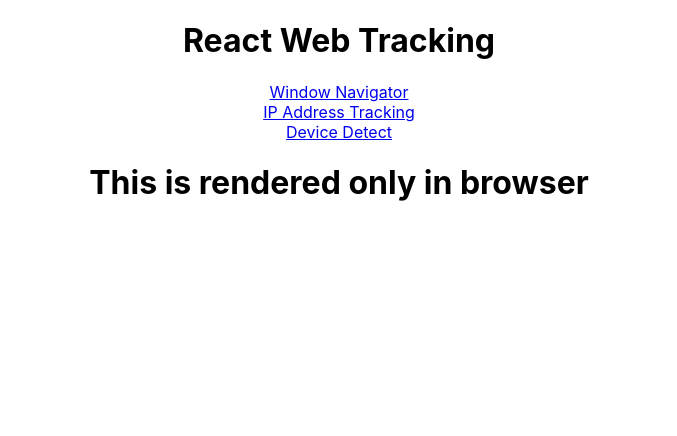
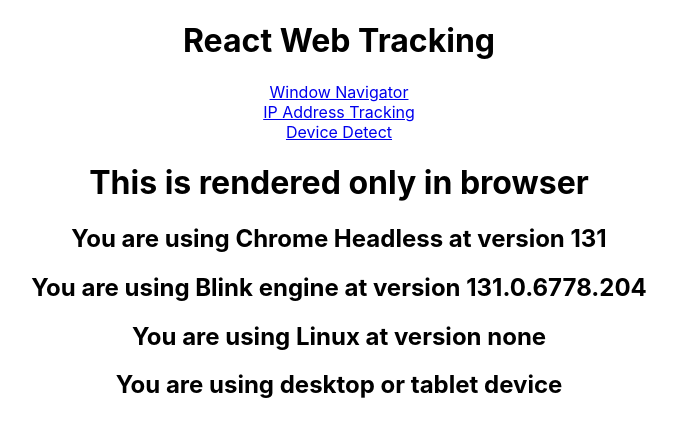
Before and after one commit to Ben888GitHub/react-web-tracking, a React (Create React App) app: page /device-detect in a window 1280 px wide. Shown: the top 436 px of the page, without its empty margins (301-978 px from the left). Built offline with nearby package versions, Linux system fonts and the light colour scheme.

Commit message:
add more device details

```diff
--- a/src/components/DeviceDetect.js
+++ b/src/components/DeviceDetect.js
@@ -1,4 +1,14 @@
-import { BrowserView, MobileView } from 'react-device-detect';
+import {
+	BrowserView,
+	MobileView,
+	browserName,
+	browserVersion,
+	isMobile,
+	engineName,
+	engineVersion,
+	osName,
+	osVersion
+} from 'react-device-detect';
 
 function DeviceDetect() {
 	return (
@@ -9,6 +19,20 @@
 			<MobileView>
 				<h1>This is rendered only on mobile</h1>
 			</MobileView>
+			<h2>
+				You are using {browserName} at version {browserVersion}
+			</h2>
+			<h2>
+				You are using {engineName} engine at version {engineVersion}
+			</h2>
+			<h2>
+				You are using {osName} at version {osVersion}
+			</h2>
+			{isMobile ? (
+				<h2>You are using mobile device</h2>
+			) : (
+				<h2>You are using desktop or tablet device</h2>
+			)}
 		</>
 	);
 }
```
